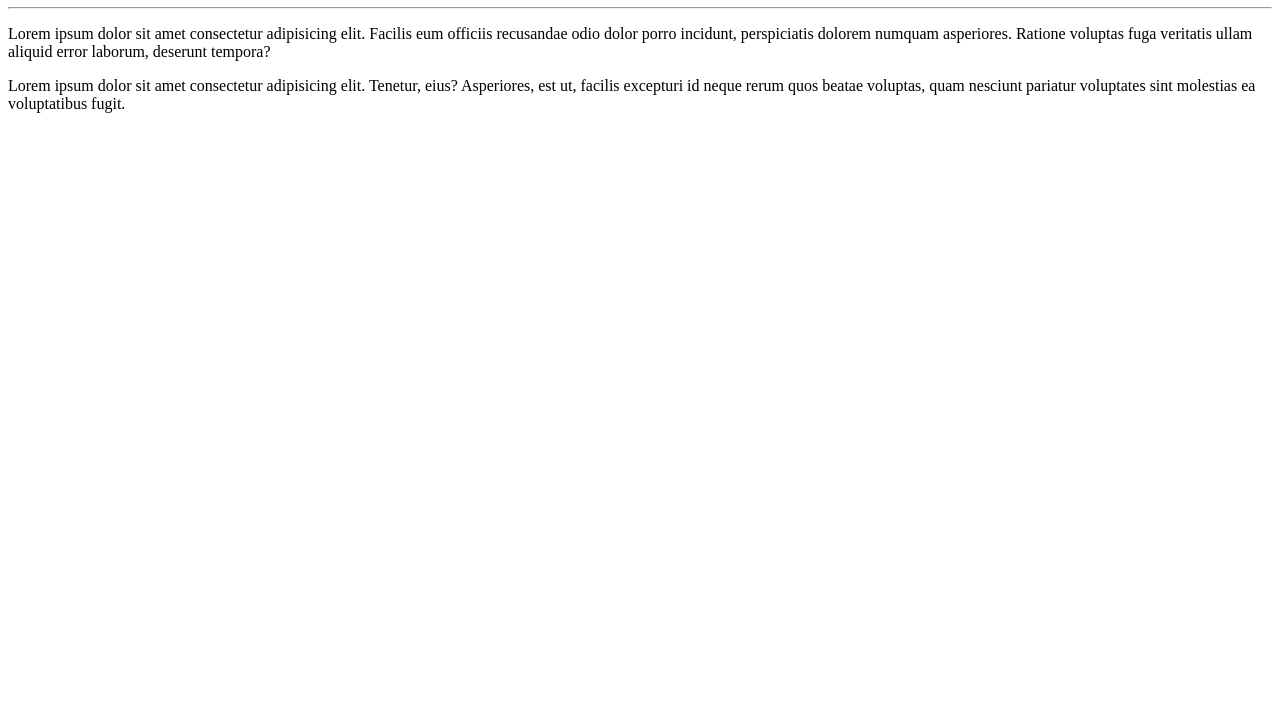
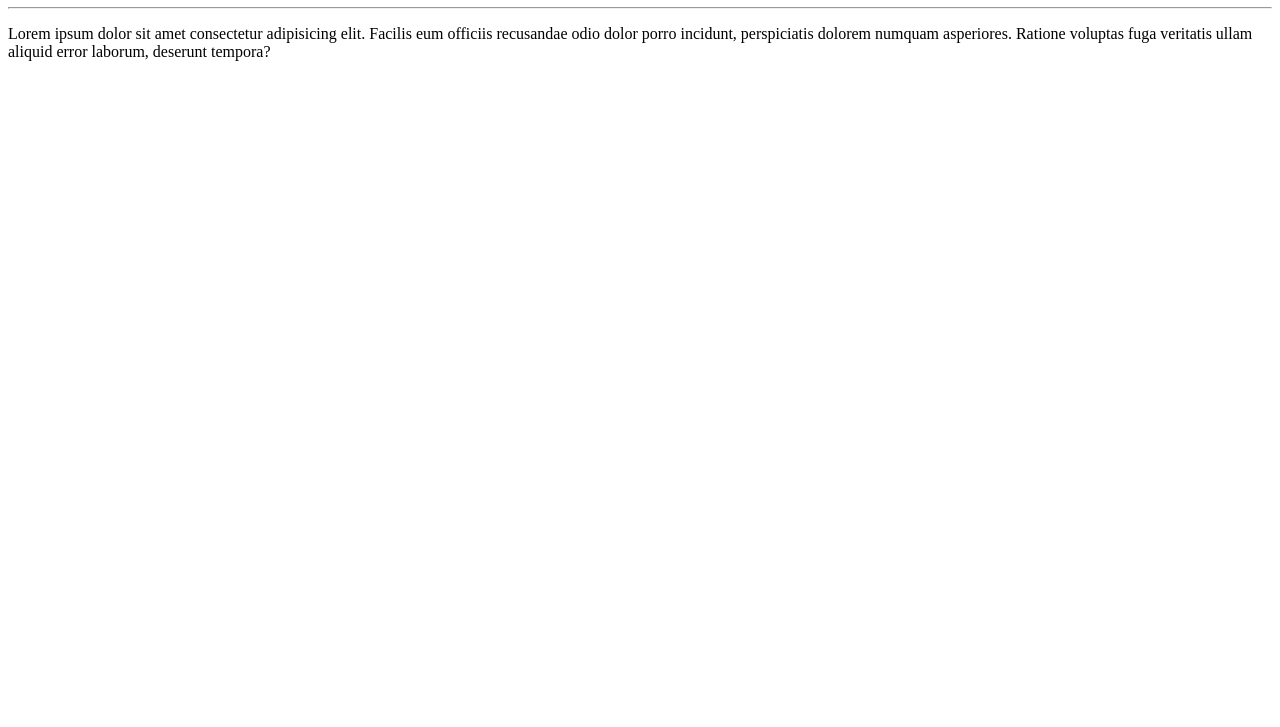
Before and after one commit to RuiSantosCV/Ola-Mundo, a plain HTML site: page site-exemplo/index.html in a window 1280 px wide. Shown: the part 73-800 px from the top of the page. Drawn offline with Linux system fonts and the light colour scheme.

Commit message:
Update index.html

```diff
--- a/site-exemplo/index.html
+++ b/site-exemplo/index.html
@@ -9,6 +9,5 @@
     <h1>Olá, Mundo!</h1>
     <hr>
     <p>Lorem ipsum dolor sit amet consectetur adipisicing elit. Facilis eum officiis recusandae odio dolor porro incidunt, perspiciatis dolorem numquam asperiores. Ratione voluptas fuga veritatis ullam aliquid error laborum, deserunt tempora?</p>
-    <p>Lorem ipsum dolor sit amet consectetur adipisicing elit. Tenetur, eius? Asperiores, est ut, facilis excepturi id neque rerum quos beatae voluptas, quam nesciunt pariatur voluptates sint molestias ea voluptatibus fugit.</p>
 </body>
 </html>
```
